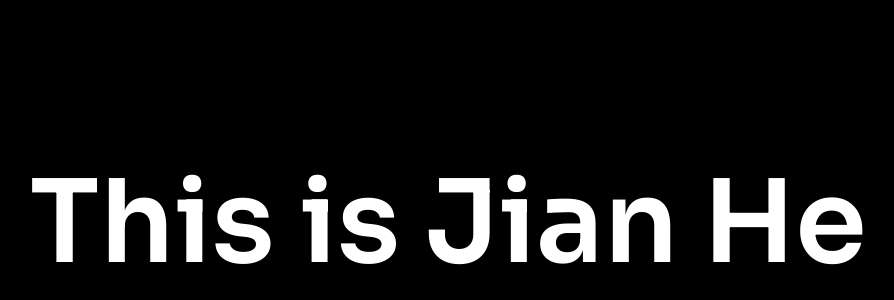
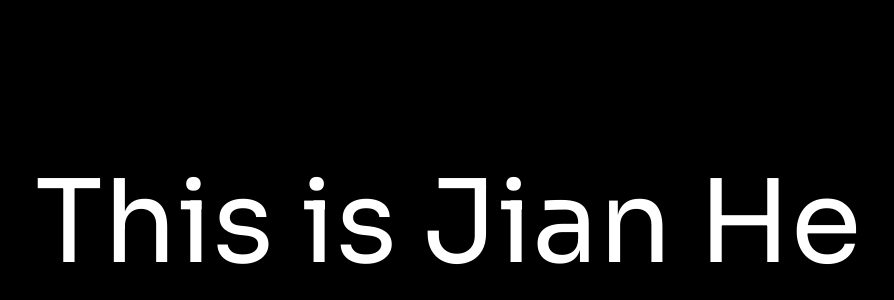
Before and after one commit to hexiaok/my-site, a React (Create React App) app: page / in a window 1280 px wide. Shown: the part 500-800 px from the top of the page, without its empty margins (192-1086 px from the left). Built offline with nearby package versions, Linux system fonts and the light colour scheme.

Commit message:
add hero text

```diff
--- a/src/GlobeComponent.css
+++ b/src/GlobeComponent.css
@@ -14,7 +14,7 @@
   border-radius: 8px;
   margin-top: 15px;
   font-family: 'Sora', sans-serif;
-  font-size: 18px;
+  font-size: 17px;
   font-weight: 400;
   text-align: center;
   white-space: nowrap;
@@ -54,7 +54,7 @@
   color: white;
   font-family: 'Sora', sans-serif;
   font-size: 115px;
-  font-weight: 600;
+  font-weight: 500;
   text-align: center;
   width: 870px;
   line-height: normal;
```
